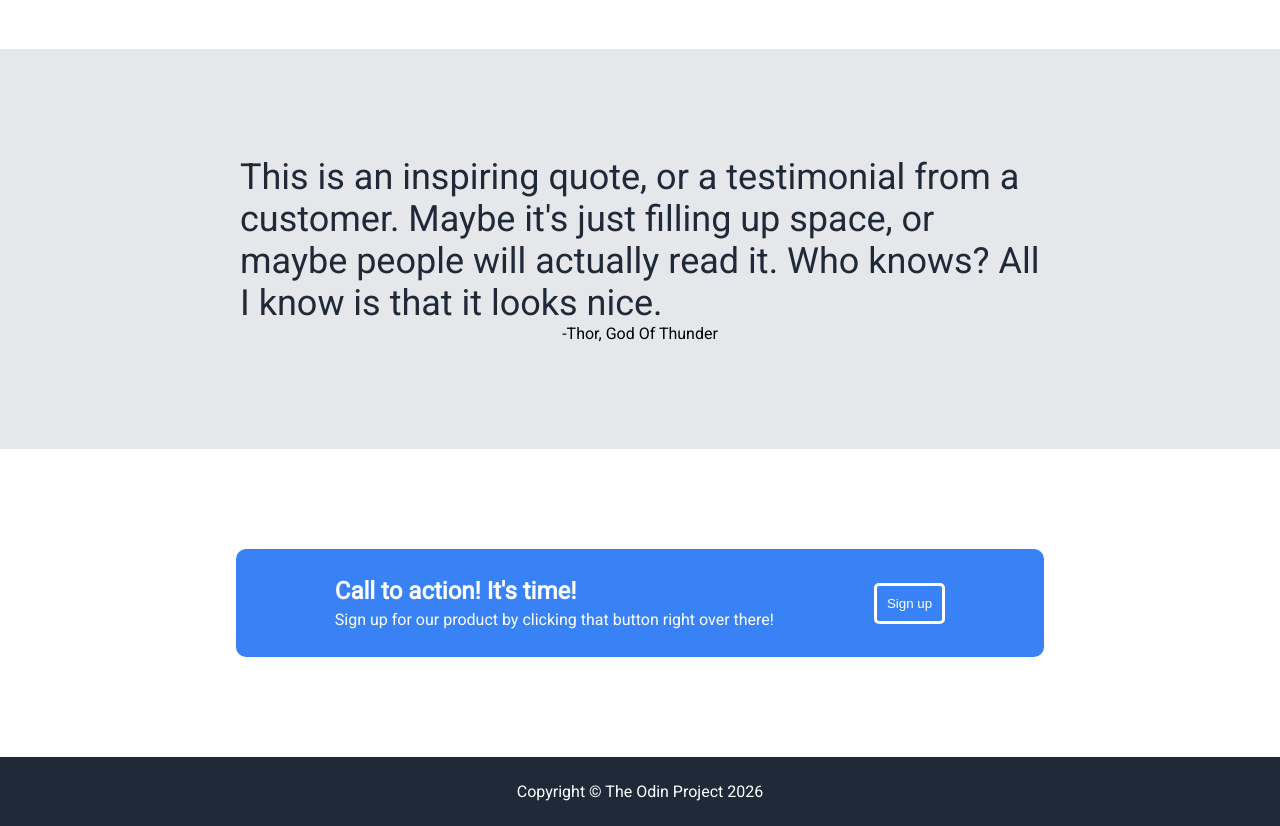
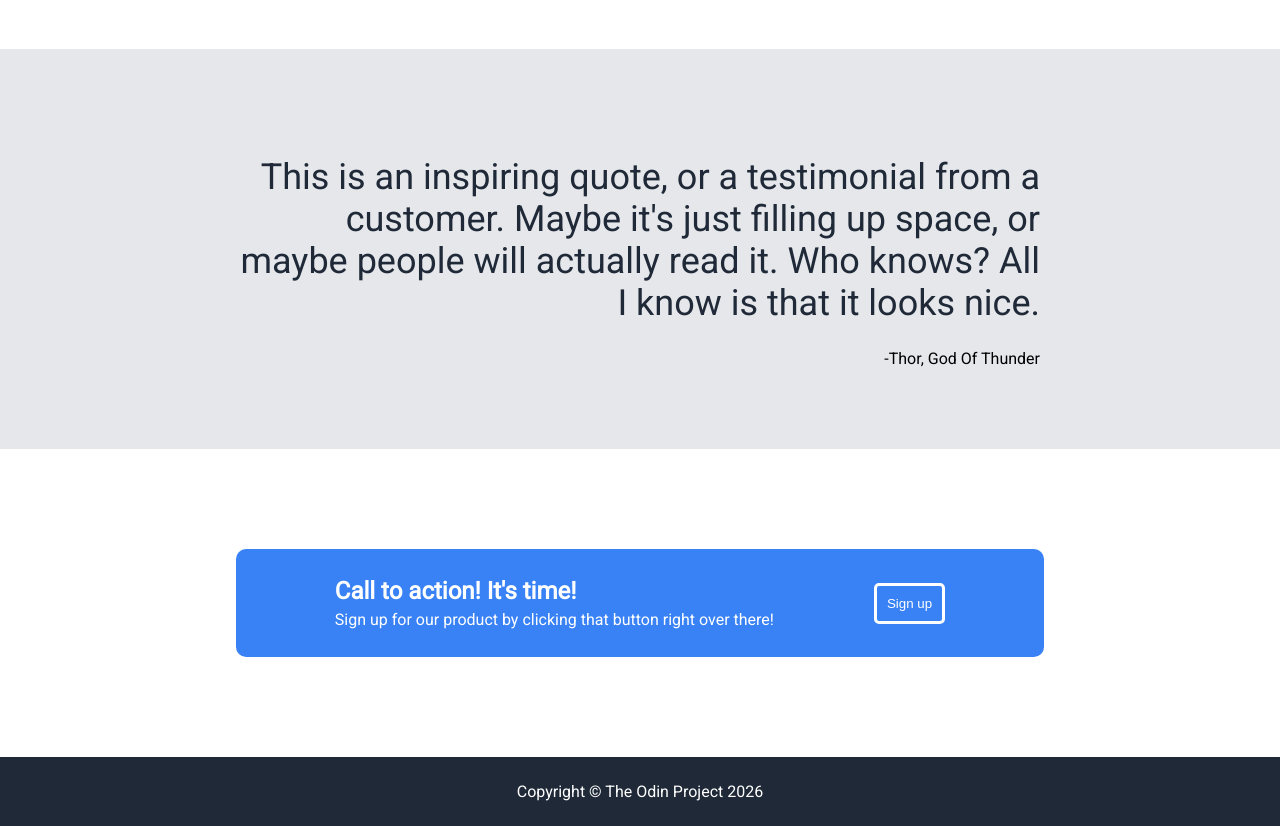
Before and after one commit to mazur-kacper/landing-page, a plain HTML site: page index.html in a window 1280 px wide. Shown: the part 1060-1886 px from the top of the page. Drawn offline with Linux system fonts and the light colour scheme.

Commit message:
Finish quote section

```diff
--- a/index.html
+++ b/index.html
@@ -77,15 +77,17 @@
     </section>
     <section>
       <div class="quote">
+        <div class="text-box">
           <div class="quote-text">
             <p>
-            This is an inspiring quote, or a testimonial from a customer. Maybe
-            it's just filling up space, or maybe people will actually read it.
-            Who knows? All I know is that it looks nice.
+              This is an inspiring quote, or a testimonial from a customer.
+              Maybe it's just filling up space, or maybe people will actually
+              read it. Who knows? All I know is that it looks nice.
             </p>
           </div>
           <div class="signature">
             <p>-Thor, God Of Thunder</p>
+          </div>
         </div>
       </div>
     </section>
--- a/styles.css
+++ b/styles.css
@@ -60,9 +60,16 @@
 
 .quote-text {
   width: 800px;
+}
+
+.text-box {
   display: flex;
   flex-direction: column;
-  align-items: flex-end;
+}
+
+.text-box p {
+  text-align: end;
+  margin-top: 25px;
 }
 
 .sign-up {
```
Lines whose indentation alone changed are shown as unchanged.
